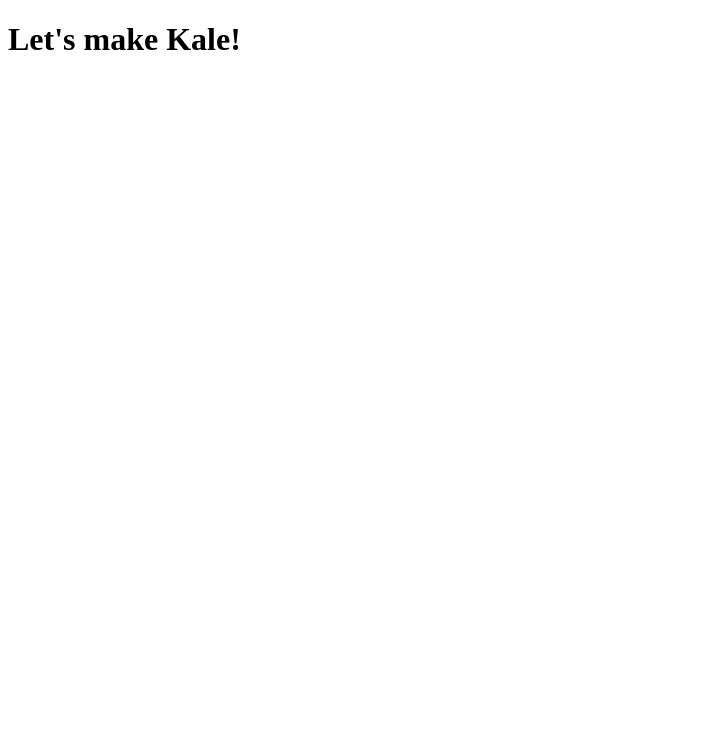
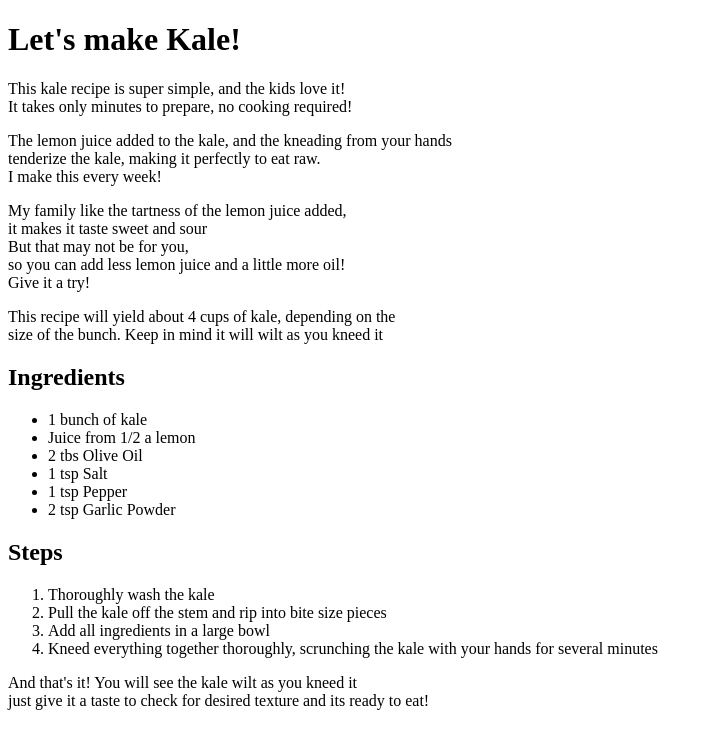
Before and after one commit to allarendil/odin-recipes, a plain HTML site: page recipes/kale_salad.html in a window 1280 px wide. Shown: the whole page, without its empty margins (0-714 px from the left). Drawn offline with Linux system fonts and the light colour scheme.

Commit message:
Add Kale recipe content

```diff
--- a/recipes/kale_salad.html
+++ b/recipes/kale_salad.html
@@ -7,5 +7,35 @@
 </head>
 <body>
     <h1>Let's make Kale!</h1>
+    <p>This kale recipe is super simple, and the kids love it! <br />
+        It takes only minutes to prepare, no cooking required!</p>
+    <p>The lemon juice added to the kale, and the kneading from your hands <br />
+        tenderize the kale, making it perfectly to eat raw.  <br />
+        I make this every week! </p>
+    <p>My family like the tartness of the lemon juice added,  <br />
+        it makes it taste sweet and sour <br />
+        But that may not be for you,   <br />
+        so you can add less lemon juice and a little more oil! <br />
+        Give it a try!</p>
+    <p>This recipe will yield about 4 cups of kale, depending on the <br />
+        size of the bunch.  Keep in mind it will wilt as you kneed it</p>
+    <h2>Ingredients</h2>
+        <ul>
+            <li>1 bunch of kale</li>
+            <li>Juice from 1/2 a lemon</li>
+            <li>2 tbs Olive Oil</li>
+            <li>1 tsp Salt</li>
+            <li>1 tsp Pepper</li>
+            <li>2 tsp Garlic Powder </li>
+        </ul>
+    <h2>Steps</h2>
+        <ol>
+            <li>Thoroughly wash the kale</li>
+            <li>Pull the kale off the stem and rip into bite size pieces</li>
+            <li>Add all ingredients in a large bowl</li>
+            <li>Kneed everything together thoroughly, scrunching the kale with your hands for several minutes</li>
+        </ol>
+    <p>And that's it!  You will see the kale wilt as you kneed it <br />
+        just give it a taste to check for desired texture and its ready to eat!  </p>
 </body>
 </html>
```
Also changed, not shown: recipes/sausage_sheet_pan.html (+1 -1 lines).
